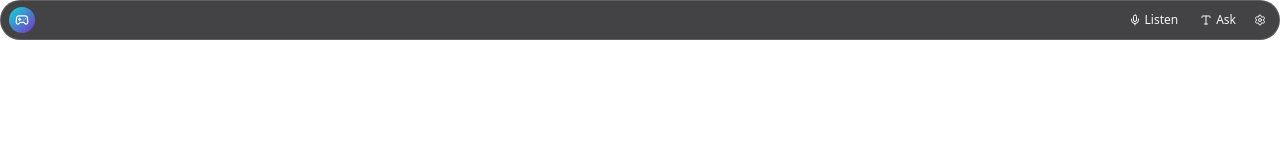
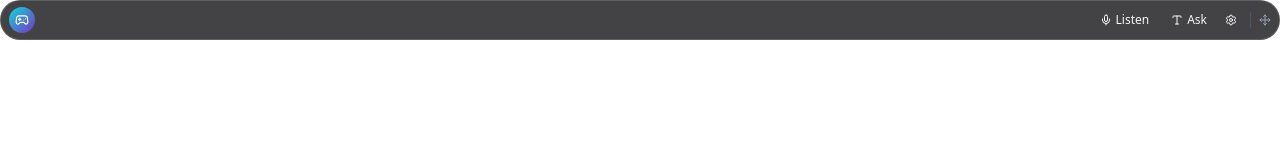
Before and after one commit to florian-lup/unstuck, a React (Vite) app: page / in a window 1280 px wide. Shown: the top 160 px of the page. Built offline with nearby package versions, Linux system fonts and the light colour scheme.

Commit message:
feat: add Move indicator in NavigationBar and move it outside Action Buttons

```diff
--- a/src/components/NavigationBar.tsx
+++ b/src/components/NavigationBar.tsx
@@ -1,5 +1,5 @@
 import React from 'react'
-import { Mic, Type, Settings, Gamepad2 } from 'lucide-react'
+import { Mic, Type, Settings, Gamepad2, Move } from 'lucide-react'
 import '../App.css'
 
 interface NavigationBarProps {
@@ -27,6 +27,8 @@ export function NavigationBar({
             </div>
           </div>
 
+          {/* Right side container */}
+          <div className="flex items-center gap-1">
             {/* Action Buttons */}
             <div className="flex items-center gap-1 gaming-no-drag" style={{ WebkitAppRegion: 'no-drag' } as React.CSSProperties}>
               {/* Speak Button */}
@@ -55,6 +57,13 @@ export function NavigationBar({
                 <Settings className="w-3 h-3 gaming-icon" />
               </button>
             </div>
+
+            {/* Divider */}
+            <div className="w-px h-4 bg-gray-600 mx-1"></div>
+
+            {/* Move indicator */}
+            <Move className="w-3 h-3 text-gray-400 gaming-icon" />
+          </div>
         </div>
       </div>
     </div>
```
Lines whose indentation alone changed are shown as unchanged.
